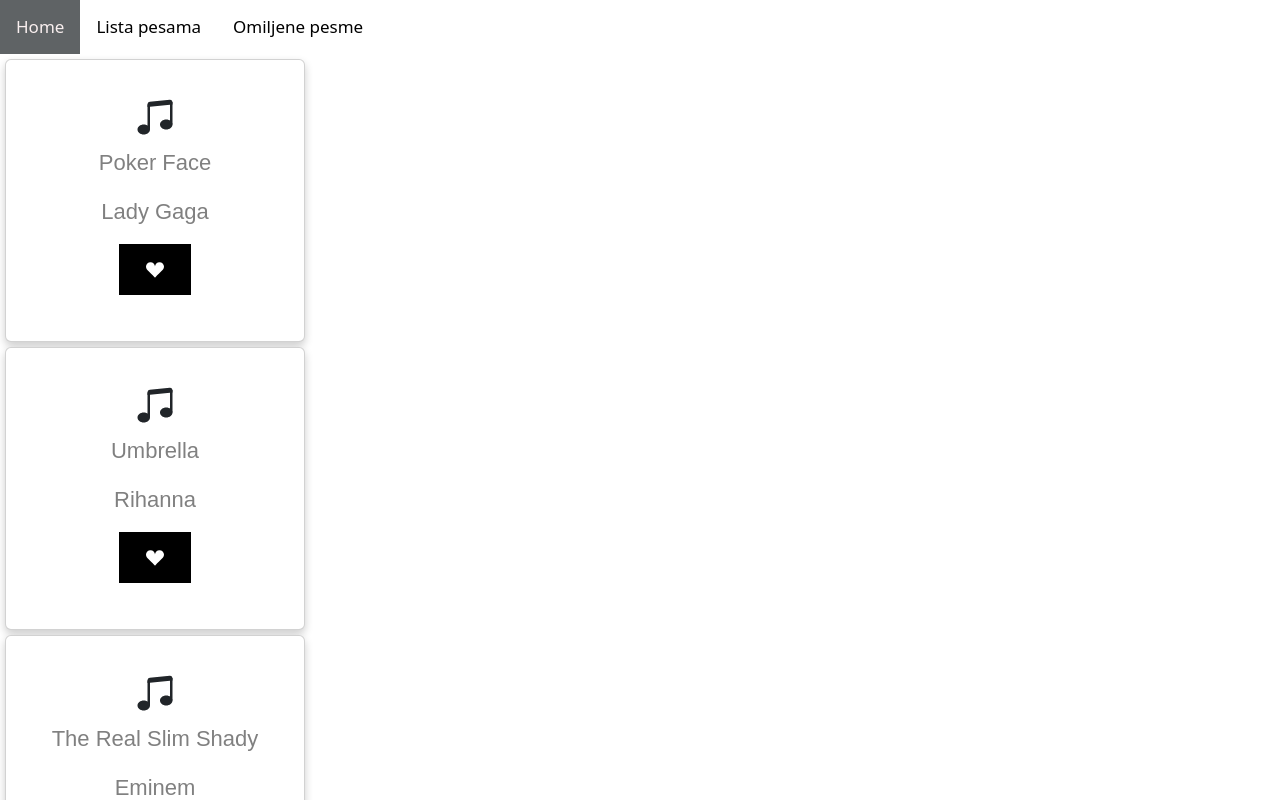
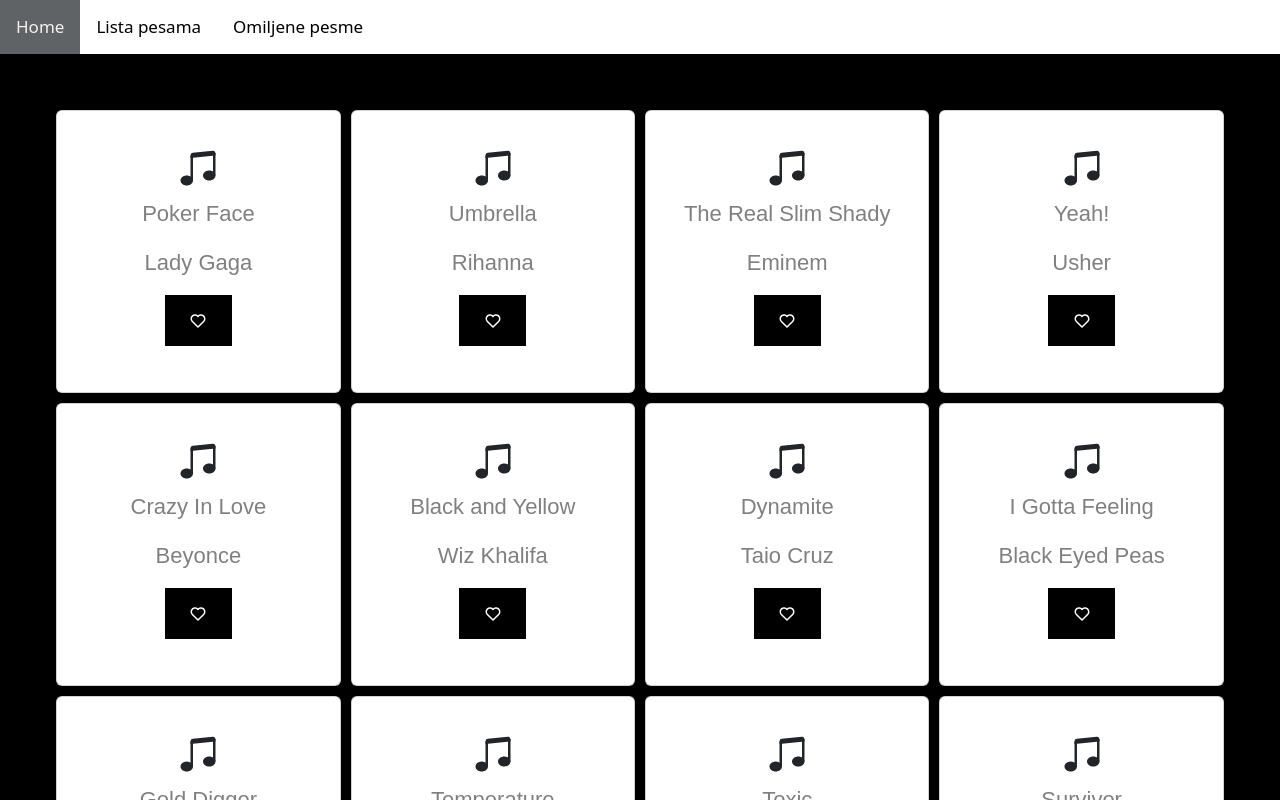
Before and after one commit to radmilovict/appReact, a React (Create React App) app: page /listaPesama in a window 1280 px wide. Shown: the top 800 px of the page. Built offline with nearby package versions, Linux system fonts and the light colour scheme.

Commit message:
dodate omiljene pesme

```diff
--- a/src/App.css
+++ b/src/App.css
@@ -156,3 +156,15 @@ body, html {
 .card button:hover {
   opacity: 0.7;
 }
+
+.svePesme {
+  background-color: #000;
+  margin:0;
+  padding: 4%;
+  display: grid;
+  grid-template-columns: 1fr 1fr 1fr 1fr;
+  justify-content: center;
+  align-content: center;
+  justify-content: center;
+  align-items: center;
+}
--- a/src/komponente/Kartica.jsx
+++ b/src/komponente/Kartica.jsx
@@ -1,5 +1,6 @@
 import React from 'react'
-import {BsMusicNoteBeamed,BsFillSuitHeartFill,BsXCircle} from "react-icons/bs"
+import {BsMusicNoteBeamed} from "react-icons/bs"
+import {TbHeartOff,TbHeart} from "react-icons/tb"
 
 function Kartica({pesme,dodajOmiljenu,mod,izbaciIzOmiljenih}){
     return(
@@ -12,9 +13,9 @@ function Kartica({pesme,dodajOmiljenu,mod,izbaciIzOmiljenih}){
                 <p className="song">{pesme.izvodjac}</p>
 
                 {mod==1 ?
-                <p><button onClick={()=>dodajOmiljenu(pesme.id)}><BsFillSuitHeartFill/></button></p>
+                <p><button onClick={()=>dodajOmiljenu(pesme.id)}><TbHeart/></button></p>
                 :
-                <p><button onClick={()=>izbaciIzOmiljenih(pesme.id)}><BsXCircle/></button></p>
+                <p><button onClick={()=>izbaciIzOmiljenih(pesme.id)}><TbHeartOff/></button></p>
                 }
             </div>
         </div>
--- a/src/komponente/Omiljene.jsx
+++ b/src/komponente/Omiljene.jsx
@@ -1,10 +1,31 @@
 import React from 'react'
+import Kartica from './Kartica';
 
 
-function Omiljene(){
+function Omiljene({pesme,izbaciIzOmiljenih,brojOmiljenihPesama}){
     return(
-        <div>
-            omiljne
+        <div className="svePesme">
+
+        {brojOmiljenihPesama==0 ?
+
+        <>
+            <h1>Niste dodali ni jednu pesmu.</h1>
+        </>
+
+        :
+
+        <>
+              {pesme
+                .filter((p)=>p.omiljena==1)
+
+                .map((p)=>(<Kartica key={p.id} pesme={p} mod={0} izbaciIzOmiljenih={izbaciIzOmiljenih}></Kartica>))}
+        </>
+
+        }
+
+
+
+
         </div>
     );
 }
--- a/src/komponente/Pesme.jsx
+++ b/src/komponente/Pesme.jsx
@@ -1,12 +1,11 @@
 import React from 'react'
 import Kartica from './Kartica'
-import { useState } from "react";
 
 
 function Pesme({pesme,dodajOmiljenu}){
     return(
 
-        <div>
+        <div className="svePesme">
         {pesme.map((p) => (<Kartica key={p.id} pesme={p} dodajOmiljenu={dodajOmiljenu} mod={1} ></Kartica>))}
         </div>
 
```
